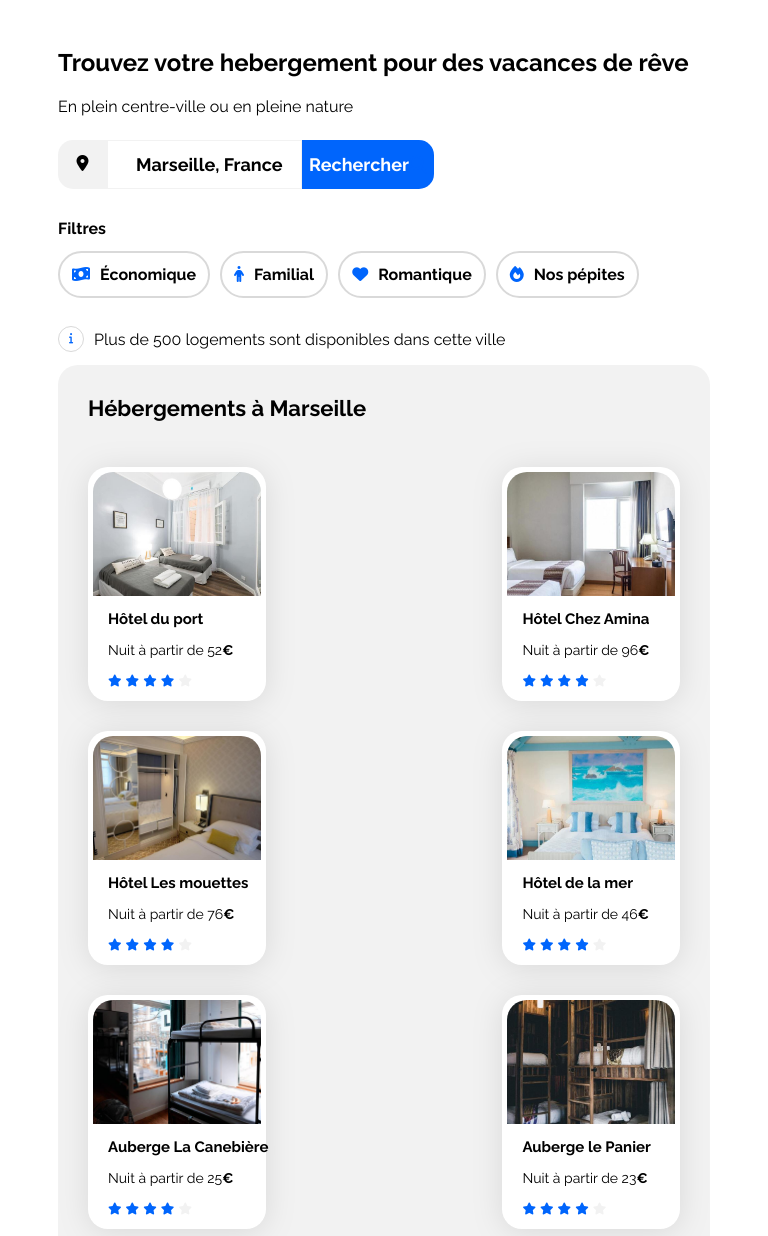
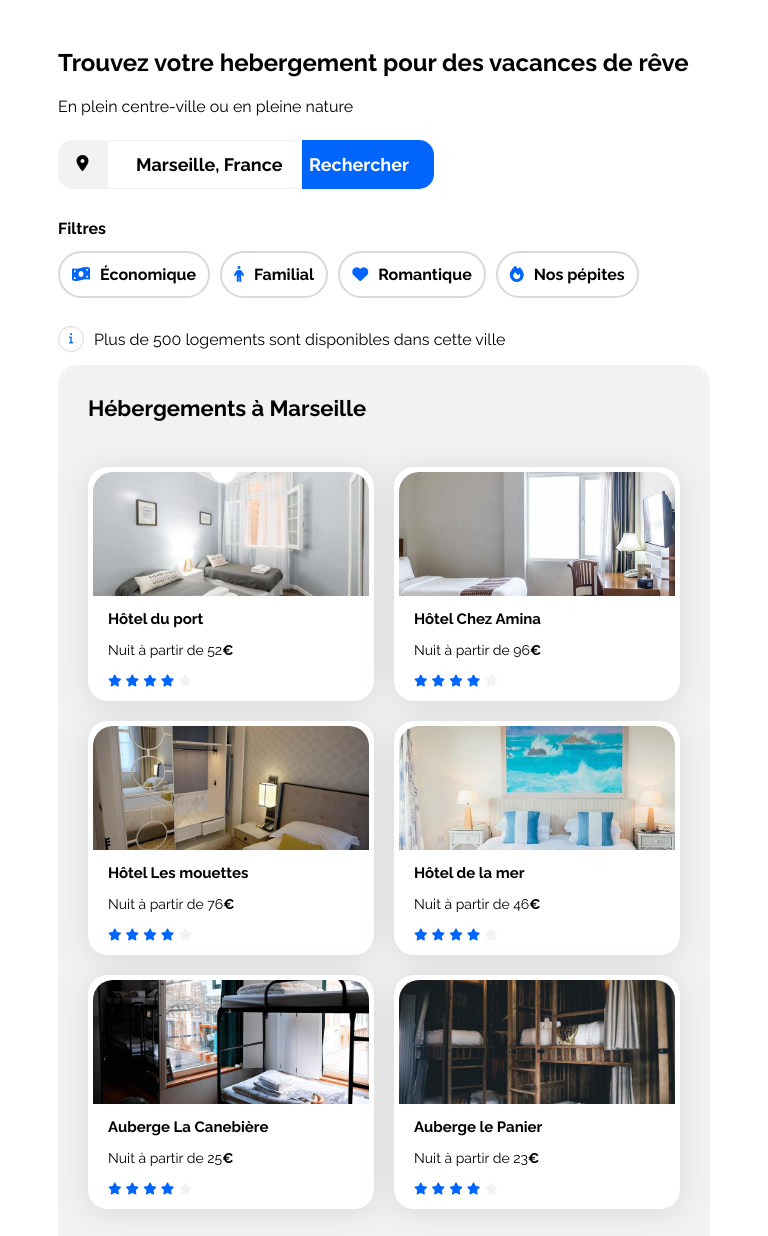
Before and after one commit to Bennftn/Booki, a plain HTML site: page docs/index.html in a window 768 px wide. Shown: the part 59-1295 px from the top of the page. Drawn offline with Linux system fonts and the light colour scheme.

Commit message:
modification petit probleme css lors de la soutenance

```diff
--- a/docs/css/tablets.css
+++ b/docs/css/tablets.css
@@ -17,7 +17,14 @@
     }
 
     .hebergements-cards {
+        display: grid;
+        grid-template-columns: repeat(2, 1fr);
+        gap: 20px;
         margin: 20px 0;
+    }
+
+    .hebergements-cards a {
+        width: 100%;
     }
 
     .hebergements-cards .card-title {
```
